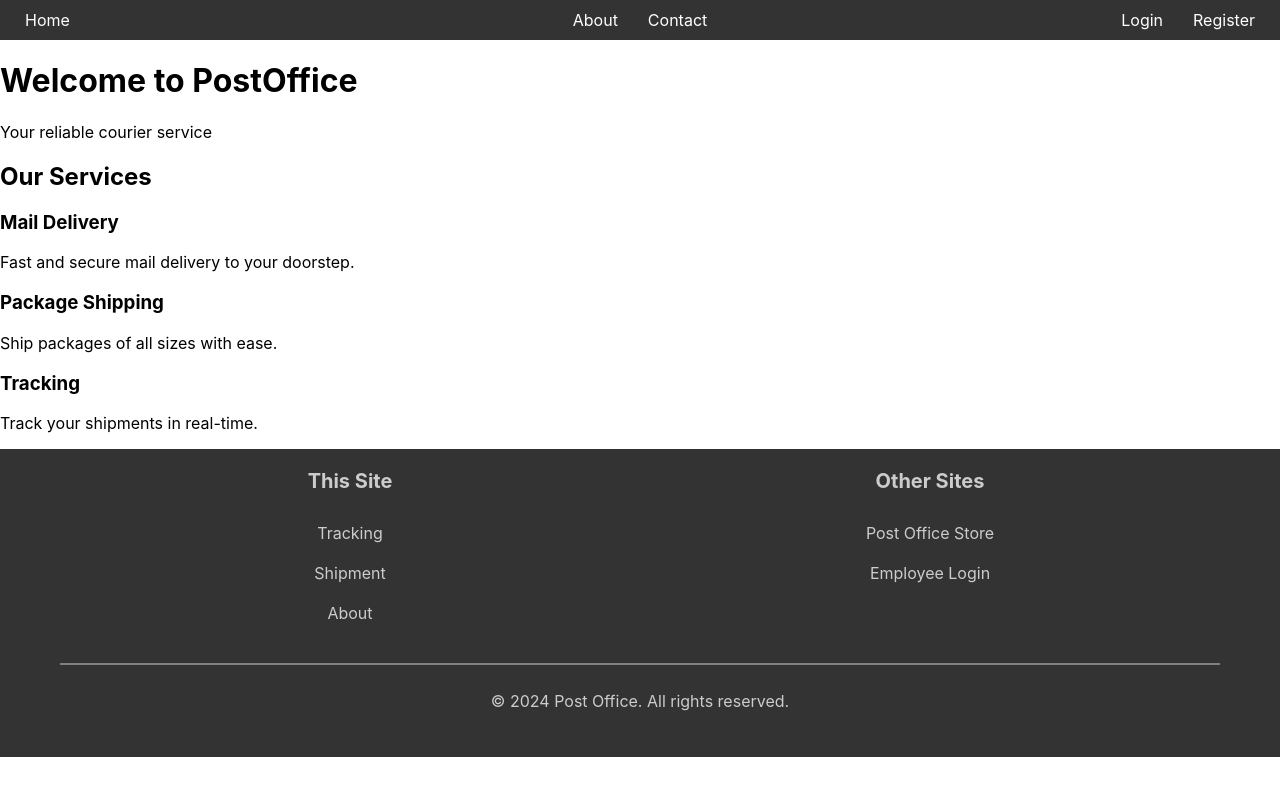
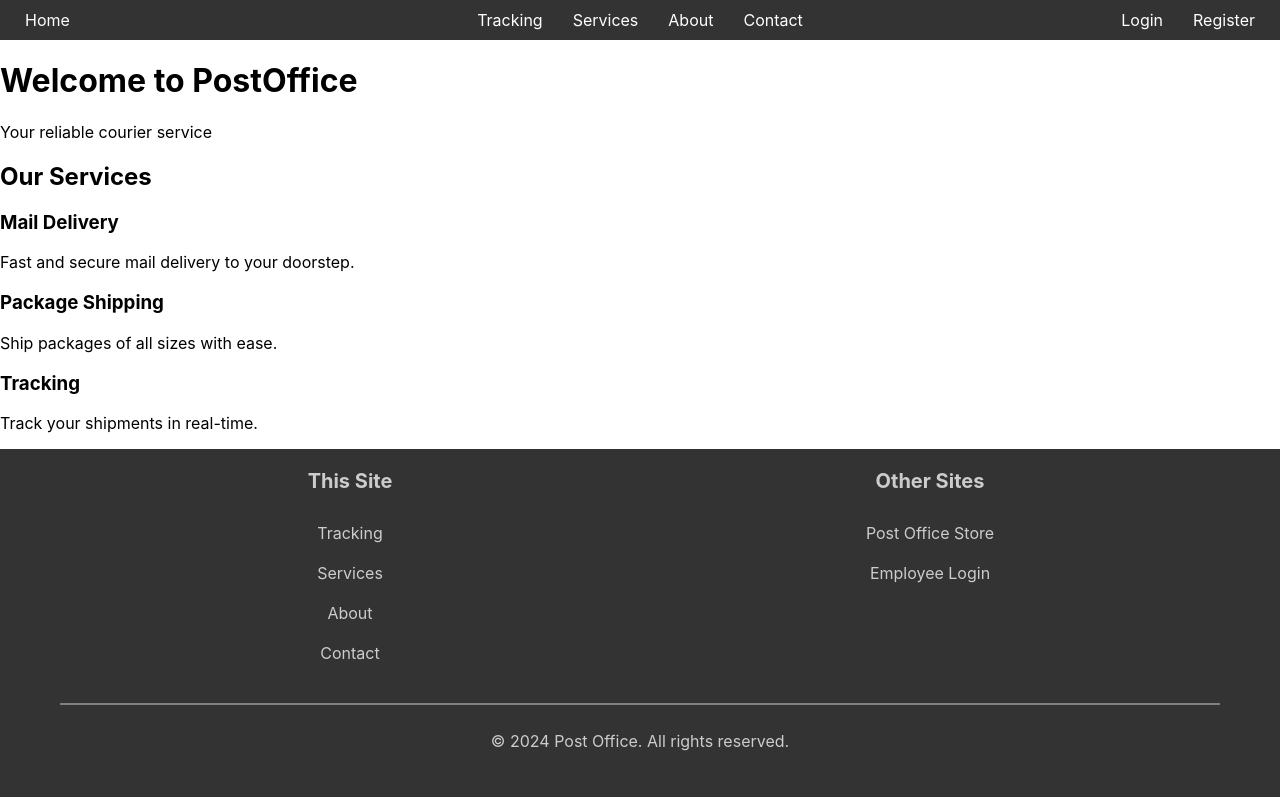
Before and after one commit to LuisangelE-04/Database-Project, a React (Create React App) app in the folder frontend/: page / in a window 1280 px wide. Built offline with nearby package versions, Linux system fonts and the light colour scheme.

Commit message:
add adjusted files

```diff
--- a/frontend/src/components/Footer.js
+++ b/frontend/src/components/Footer.js
@@ -12,8 +12,9 @@ const Footer = () => {
               <nav>
                 <ul>
                   <li><a href="#">Tracking</a></li>
-                  <li><a href="#">Shipment</a></li>
+                  <li><a href="#">Services</a></li>
                   <li><a href="#">About</a></li>
+                  <li><a href="#">Contact</a></li>
                 </ul>
               </nav>
             </div>
--- a/frontend/src/components/NavBar.js
+++ b/frontend/src/components/NavBar.js
@@ -9,6 +9,8 @@ const NavBar = () => {
           <li><a href="/">Home</a></li>
         </div>
         <div>
+          <li><a href="/">Tracking</a></li>
+          <li><a href="/">Services</a></li>
           <li><a href="/">About</a></li>
           <li><a href="/">Contact</a></li>
         </div>
```
